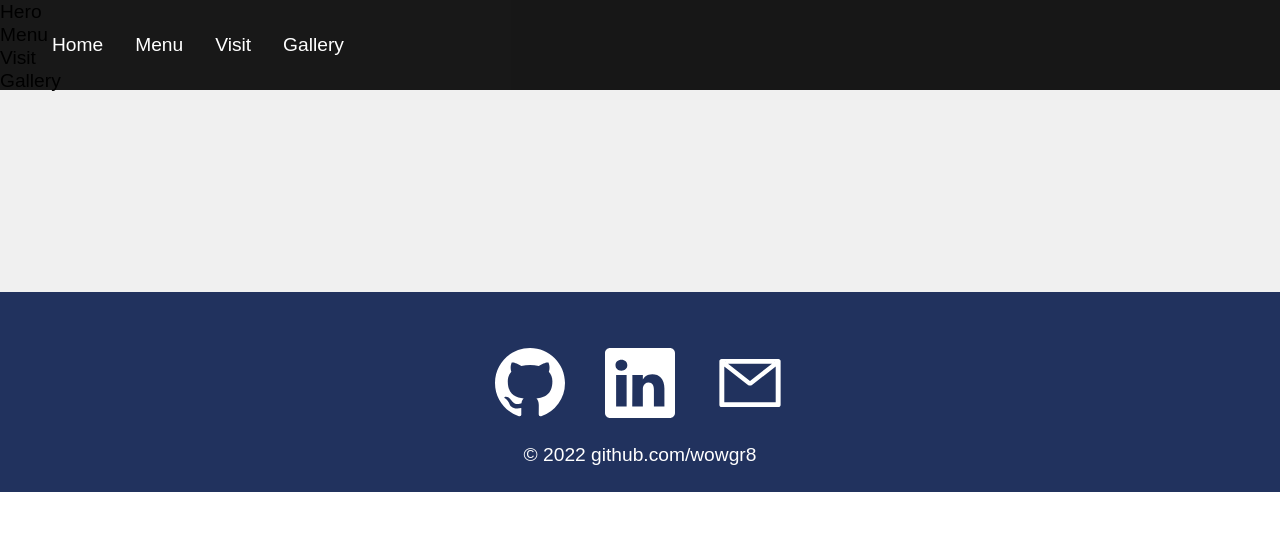
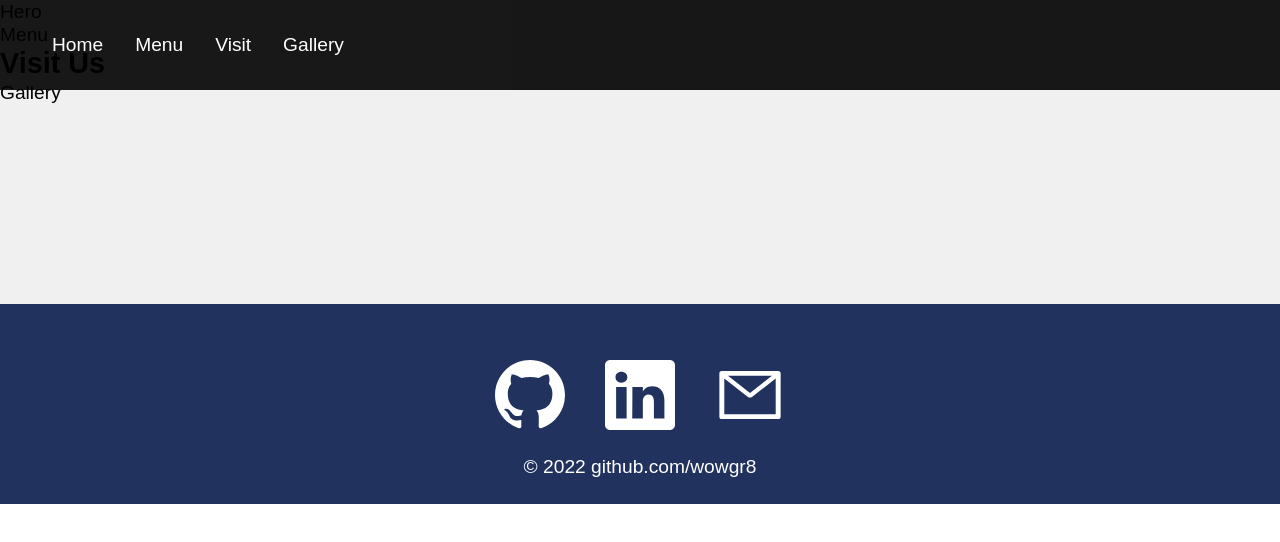
Before and after one commit to wowgr8/sabor-casero, a React (Create React App) app: page / in a window 1280 px wide. Shown: the top 542 px of the page. Built offline with nearby package versions, Linux system fonts and the light colour scheme.

Commit message:
add div container

```diff
--- a/src/components/Visit.js
+++ b/src/components/Visit.js
@@ -5,7 +5,12 @@ import React from 'react';
 
 function Visit() {
   return (
-    <div>Visit</div>
+    <div className='visit' id='visit'>
+      <div className='container'>
+        <h2>Visit Us</h2>
+
+      </div>
+    </div>
   )
 }
 
```
